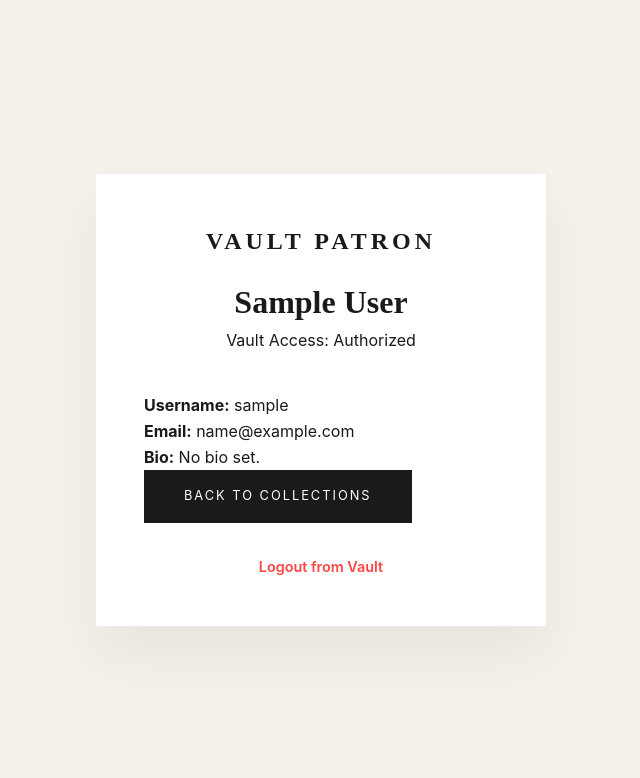
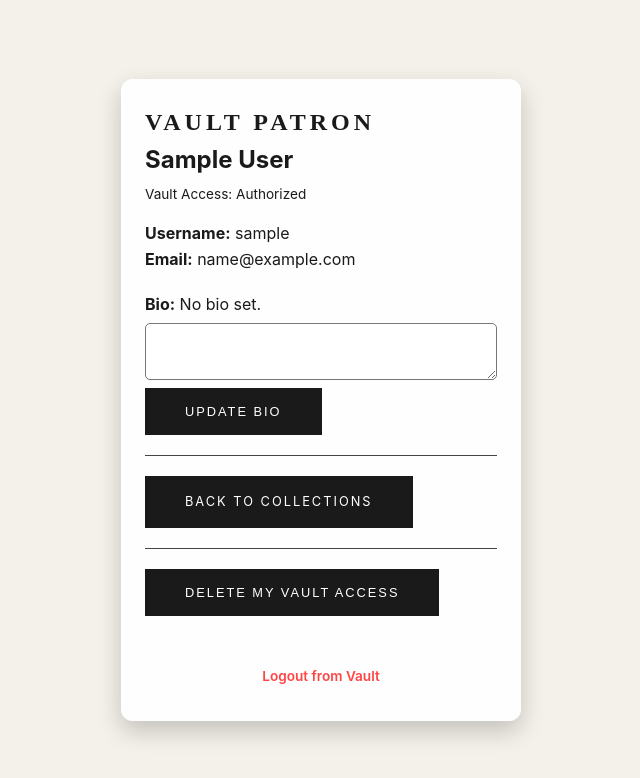
Before and after one commit to VeeJayLaurente/Vault, a Django app: page /user in a window 1280 px wide. Shown: the top 778 px of the page, without its empty margins (319-959 px from the left). Run offline with Django 5.2, Linux system fonts and the light colour scheme; the visitor is signed in with stand-in values (Sample User, id 1); data comes from the database, SQL or seed files in the repository; data that the repository does not hold is empty.

Commit message:
Update Fix 2

```diff
--- a/artiste/settings.py
+++ b/artiste/settings.py
@@ -165,3 +165,6 @@ STORAGES = {
 # https://docs.djangoproject.com/en/5.2/ref/settings/#default-auto-field
 
 DEFAULT_AUTO_FIELD = 'django.db.models.BigAutoField'
+LOGIN_URL = 'login'
+LOGIN_REDIRECT_URL = 'home'
+LOGOUT_REDIRECT_URL = 'onboarding'
--- a/collection/static/style.css
+++ b/collection/static/style.css
@@ -174,50 +174,45 @@ footer {
 
 /* --- Auth Card Styles --- */
 .auth-card {
-    background: white;
-    padding: 3rem;
-    width: 100%;
-    max-width: 450px;
-    box-shadow: 0 30px 60px rgba(0,0,0,0.05);
-    border-radius: 2px;
+    max-width: 400px;         /* Prevents it from getting too wide */
+    width: 90%;              /* Responsive on mobile */
+    padding: 1.5rem;         /* Reduced padding from 2rem+ */
+    margin: 20px auto;       /* Centers it with a small gap top/bottom */
+    background: rgba(255, 255, 255, 0.95);
+    border-radius: 12px;
+    box-shadow: 0 10px 25px rgba(0,0,0,0.2);
+}
+.auth-header h2 {
+    font-size: 1.5rem;       /* Smaller heading to save space */
+    margin-bottom: 5px;
 }
 
-.auth-header {
-    text-align: center;
-    margin-bottom: 2.5rem;
+.auth-header p {
+    font-size: 0.85rem;
+    margin-bottom: 15px;
 }
 
-.auth-header h2 {
-    font-family: 'Playfair Display', serif;
-    font-size: 2rem;
-    margin-top: 1rem;
+/* Make input groups more compact */
+.input-group {
+    margin-bottom: 0.8rem;   /* Reduced vertical spacing between inputs */
 }
 
-.auth-form .input-group {
-    margin-bottom: 1.5rem;
+.input-group label {
+    font-size: 0.85rem;      /* Slightly smaller labels */
+    margin-bottom: 4px;
+    display: block;
 }
 
-.auth-form label {
-    display: block;
-    font-size: 0.75rem;
-    text-transform: uppercase;
-    letter-spacing: 1px;
-    margin-bottom: 0.5rem;
-    font-weight: 600;
+.input-group input {
+    padding: 8px 12px;       /* Slimmer input fields */
+    font-size: 0.9rem;
 }
 
-.auth-form input {
-    width: 100%;
-    padding: 1rem;
-    border: 1px solid #e0e0e0;
-    font-family: 'Inter', sans-serif;
-    outline: none;
-    transition: var(--transition);
+.input-group:focus {
+    border-color: var(--text-dark);
 }
 
-.auth-form input:focus {
-    border-color: var(--text-dark);
-}
+
 
 /* --- Universal Buttons --- */
 .btn-primary {
@@ -247,11 +242,11 @@ footer {
     letter-spacing: 1px;
     border-bottom: 1px solid var(--text-dark);
 }
-
 .auth-footer {
-    margin-top: 2rem;
+    margin-top: 1.5rem; /* Reduced from 5rem to 1.5rem */
     text-align: center;
-    font-size: 0.9rem;
+    font-size: 0.85rem;  /* Slightly smaller to fit better */
+    padding-bottom: 10px; /* Ensures it doesn't hug the very bottom edge */
 }
 
 .auth-footer a {
--- a/collection/templates/home.html
+++ b/collection/templates/home.html
@@ -12,9 +12,7 @@
 
     <header>
         <nav>
-            <a href="{% url 'onboarding' %}" class="logo">
             <div class="logo">VAULT</div>
-            <a/>
 
             <ul>
                 <li><a href="#collections">Collections</a></li>
--- a/collection/templates/user.html
+++ b/collection/templates/user.html
@@ -14,14 +14,37 @@
         </div>
 
         <div class="profile-details">
-            <p><strong>Username:</strong> {{ user.username }}</p>
-            <p><strong>Email:</strong> {{ user.email }}</p>
-            <p><strong>Bio:</strong> {{ user.patron.bio|default:"No bio set." }}</p>
-        </div>
+                <p><strong>Username:</strong> {{ user.username }}</p>
+                <p><strong>Email:</strong> {{ user.email }}</p>
 
-        <a href="{% url 'home' %}" class="btn-primary">Back to Collections</a>
+                <form action="{% url 'update_profile' %}" method="POST" style="margin-top: 20px;">
+                    {% csrf_token %}
+                    <p><strong>Bio:</strong>
+                        {% if user.patron %}
+                            {{ user.patron.bio|default:"No bio set." }}
+                        {% else %}
+                            No profile created yet.
+                        {% endif %}
+                    </p>
+                    <textarea name="bio" id="bio" rows="3" style="width: 100%; border-radius: 5px; padding: 5px; margin-top: 5px;">{{ user.patron.bio|default:"" }}</textarea>
+                    <button type="submit" class="btn-primary">Update Bio</button>
+                </form>
+            </div>
+
+            <hr style="margin: 20px 0; border: 0; border-top: 1px solid #444;">
+
+            <a href="{% url 'home' %}" class="btn-primary">Back to Collections</a>
+
+            <hr style="margin: 20px 0; border: 0; border-top: 1px solid #444;">
+
+            <form action="{% url 'delete_account' %}" method="POST" onsubmit="return confirm('Are you sure? This cannot be undone.');" style="margin-top: 20px;">
+                {% csrf_token %}
+                <button type="submit" class="btn-primary">
+                 Delete My Vault Access
+                </button>
+            </form>
         <br>
-        <p class="auth-footer"><a href="{% url 'onboarding' %}" style="color: #ff4444;">Logout from Vault</a></p>
+        <p class="auth-footer"><a href="{% url 'logout' %}" style="color: #ff4444;">Logout from Vault</a></p>
     </div>
 </body>
 </html>
--- a/collection/urls.py
+++ b/collection/urls.py
@@ -11,5 +11,7 @@ urlpatterns = [
     path('picasso',views.picasso,name="picasso"),
     path('dali',views.dali,name="dali"),
     path('user',views.user,name="user"),
-
+    path('profile/update/', views.update_profile, name='update_profile'),
+    path('profile/delete/', views.delete_account, name='delete_account'),
+    path('logout/', views.logout_view, name='logout'),
 ]
--- a/collection/views.py
+++ b/collection/views.py
@@ -1,9 +1,11 @@
-from django.shortcuts import render, redirect
+from django.shortcuts import render, redirect, get_object_or_404
 from django.contrib.auth.models import User
 from django.contrib.auth import authenticate, login as auth_login, logout
+from django.contrib.auth.decorators import login_required
 from .models import Patron
 from django.contrib import messages
 from django.http import HttpResponse
+from django.db import connection
 
 def onboarding(request):
     return render(request,"onboarding.html")
@@ -58,8 +60,49 @@ def picasso(request):
 def dali(request):
     return render(request,"dali.html")
 
+@login_required
+def update_profile(request):
+    if request.method == "POST":
+        new_bio = request.POST.get('bio')
+        # Get the patron object for the logged-in user
+        patron = request.user.patron
+        patron.bio = new_bio
+        patron.save() # This updates the record in Supabase
+        messages.success(request, "Bio updated successfully!")
+        return redirect('user')
+    return redirect('user')
+
+@login_required
+def delete_account(request):
+    if request.method == "POST":
+        user_id = request.user.id
+
+        # 1. End the session in the browser first
+        logout(request)
+
+        # 2. Direct strike to the database
+        # This bypasses all internal Django checks for missing tables
+        with connection.cursor() as cursor:
+            cursor.execute("DELETE FROM auth_user WHERE id = %s", [user_id])
+
+        messages.success(request, "Your Patron record has been purged from the Vault.")
+        return redirect('onboarding')
+
+    return redirect('user')
+
+
+def logout_view(request):
+    logout(request)
+    return redirect('onboarding')
+
+@login_required
 def user(request):
-    # Only show if logged in
-    if not request.user.is_authenticated:
-        return redirect('login')
-    return render(request,"user.html")
+    # This check prevents the 500 error if the Patron record is missing
+    try:
+        patron = request.user.patron
+    except Exception:
+        # If it's missing, create it on the fly so the page works
+        from .models import Patron
+        Patron.objects.create(user=request.user)
+
+    return render(request, "user.html")
```
Also changed, not shown: collection/templates/register.html (+15 -7 lines), collection/migrations/0001_initial.py, collection/migrations/0002_patron_delete_patrons.py (deleted).
